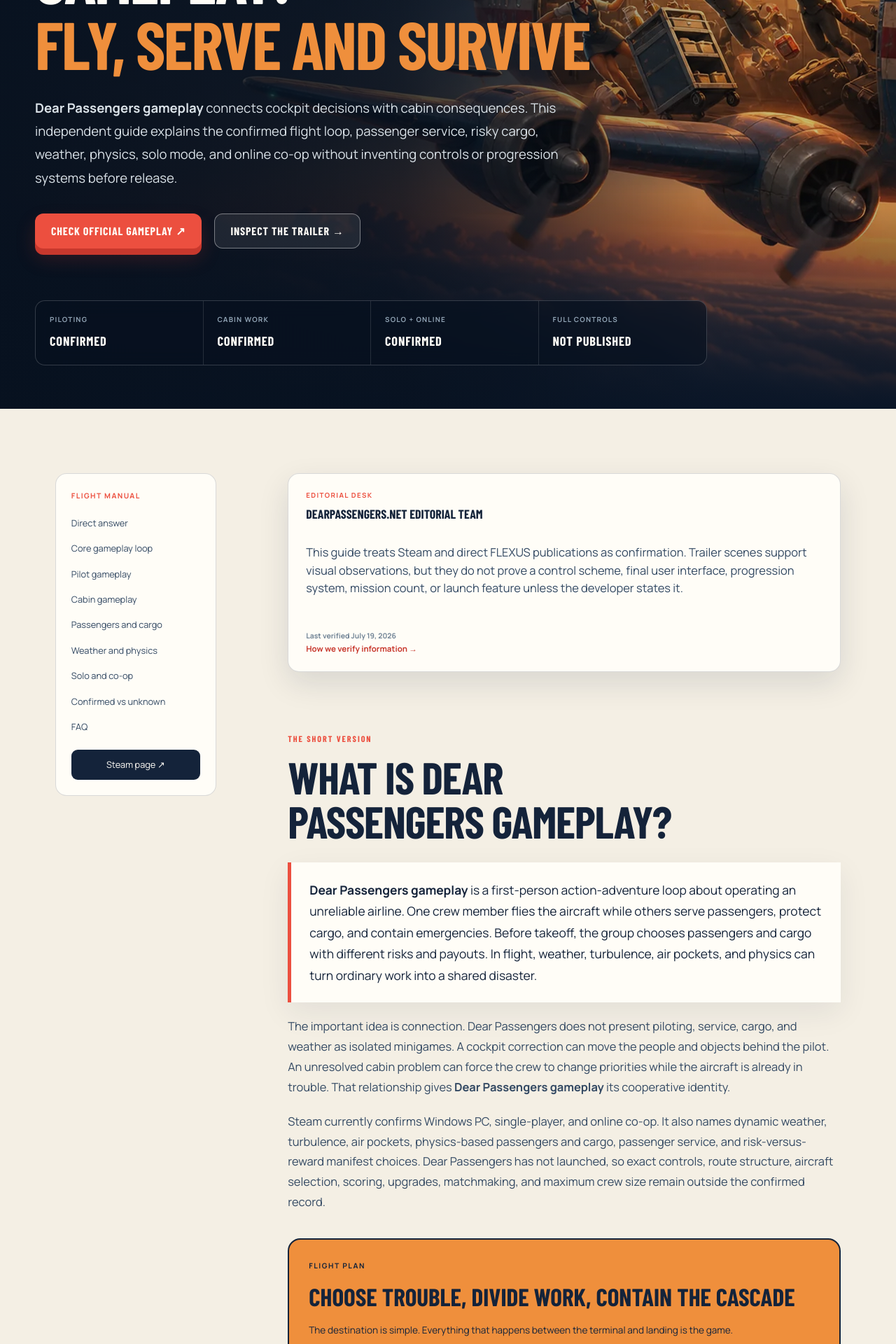
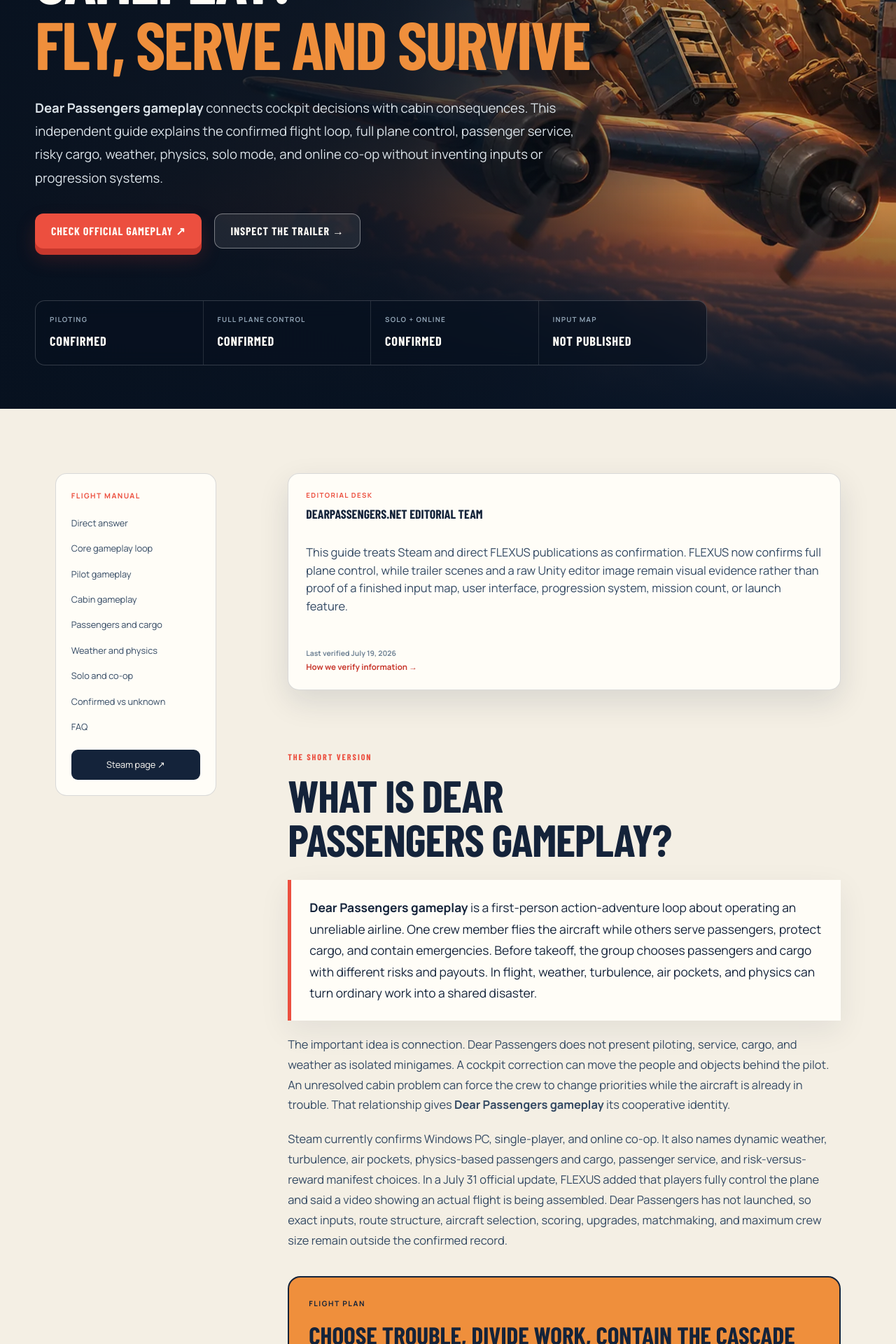
Before and after one commit to ht751810808-dev/dear-passengers, a Next.js app: page /dear-passengers-gameplay in a window 1280 px wide. Shown: the part 440-2360 px from the top of the page at 70% size. Built offline with nearby package versions, Linux system fonts and the light colour scheme; no server answers; a web font is replaced by a local one.

Commit message:
Update Dear Passengers gameplay evidence

```diff
--- a/app/dear-passengers-gameplay/page.tsx
+++ b/app/dear-passengers-gameplay/page.tsx
@@ -9,12 +9,13 @@
 
 const STEAM_URL = 'https://store.steampowered.com/app/4534960/Dear_Passengers/';
 const TRAILER_URL = 'https://www.youtube.com/watch?v=XRvd_HZesys';
+const GAMEPLAY_UPDATE_URL = 'https://steamcommunity.com/app/4534960/allnews/';
 const PAGE_URL = 'https://dearpassengers.net/dear-passengers-gameplay/';
 
 export const metadata: Metadata = {
   title: { absolute: 'Dear Passengers Gameplay: How Flying and Cabin Work' },
   description:
-    'Explore confirmed Dear Passengers gameplay, including piloting, cabin service, passengers, cargo, weather, physics, solo play, and online co-op.',
+    'Explore confirmed Dear Passengers gameplay, including full plane control, cabin service, cargo, weather, physics, solo play, and online co-op.',
   alternates: { canonical: '/dear-passengers-gameplay/', languages: { en: '/dear-passengers-gameplay/', ar: '/ar/dear-passengers-gameplay/', de: '/de/dear-passengers-gameplay/', tr: '/tr/dear-passengers-oynanis/', 'pt-BR': '/pt-br/dear-passengers-como-jogar/', es: '/es/dear-passengers-como-jugar/', 'my-MM': '/my/dear-passengers-gameplay/', 'x-default': '/dear-passengers-gameplay/' } },
   openGraph: {
     title: 'Dear Passengers Gameplay: Pilot, Cabin, Cargo and Chaos',
@@ -48,7 +49,7 @@
   {
     question: 'Can you fly the plane in Dear Passengers?',
     answer:
-      'Yes. Piloting is a confirmed part of Dear Passengers gameplay. The current Steam description says one crew member pilots while the others work inside the cabin, but it does not document instruments, takeoff steps, landing controls, autopilot, or flight-model realism.',
+      'Yes. Piloting is a confirmed part of Dear Passengers gameplay, and FLEXUS stated on July 31 that players fully control the plane. The developer has not yet documented instruments, takeoff steps, landing inputs, autopilot, or flight-model realism.',
   },
   {
     question: 'What does the cabin crew do?',
@@ -68,7 +69,7 @@
   {
     question: 'Are Dear Passengers controls confirmed?',
     answer:
-      'No complete control list is public. Pages that assign specific keyboard, controller, throttle, landing-gear, or emergency inputs are speculating unless they cite a playable build or a new FLEXUS control guide.',
+      'FLEXUS confirms that players fully control the plane, but no complete input list is public. Pages that assign specific keyboard, controller, throttle, landing-gear, or emergency inputs are speculating unless they cite a playable build or a new FLEXUS control guide.',
   },
 ];
 
@@ -79,7 +80,7 @@
   description: 'A source-backed explanation of the confirmed Dear Passengers gameplay loop.',
   mainEntityOfPage: PAGE_URL,
   datePublished: '2026-07-20',
-  dateModified: '2026-07-20',
+  dateModified: '2026-08-04',
   author: {
     '@type': 'Organization',
     name: 'DearPassengers.net Editorial Team',
@@ -91,7 +92,7 @@
     url: 'https://dearpassengers.net/',
     logo: { '@type': 'ImageObject', url: 'https://dearpassengers.net/images/logo.png' },
   },
-  image: 'https://dearpassengers.net/images/og-image.png',
+  image: 'https://dearpassengers.net/images/dear-passengers-unity-flight.webp',
 };
 
 const breadcrumbSchema = {
@@ -140,8 +141,8 @@
               <h1>Dear Passengers Gameplay:<br /><em>Fly, Serve and Survive</em></h1>
               <p>
                 <strong>Dear Passengers gameplay</strong> connects cockpit decisions with cabin consequences. This
-                independent guide explains the confirmed flight loop, passenger service, risky cargo, weather, physics,
-                solo mode, and online co-op without inventing controls or progression systems before release.
+                independent guide explains the confirmed flight loop, full plane control, passenger service, risky
+                cargo, weather, physics, solo mode, and online co-op without inventing inputs or progression systems.
               </p>
               <div className="hero-actions">
                 <a className="button" href={STEAM_URL} target="_blank" rel="noopener noreferrer">Check official gameplay ↗</a>
@@ -149,9 +150,9 @@
               </div>
               <div className="status-strip" aria-label="Dear Passengers gameplay status">
                 <div><small>PILOTING</small><strong>CONFIRMED</strong></div>
-                <div><small>CABIN WORK</small><strong>CONFIRMED</strong></div>
+                <div><small>FULL PLANE CONTROL</small><strong>CONFIRMED</strong></div>
                 <div><small>SOLO + ONLINE</small><strong>CONFIRMED</strong></div>
-                <div><small>FULL CONTROLS</small><strong>NOT PUBLISHED</strong></div>
+                <div><small>INPUT MAP</small><strong>NOT PUBLISHED</strong></div>
               </div>
             </div>
           </header>
@@ -172,7 +173,7 @@
             </aside>
 
             <div className="article-prose prose">
-              <EditorialNote note="This guide treats Steam and direct FLEXUS publications as confirmation. Trailer scenes support visual observations, but they do not prove a control scheme, final user interface, progression system, mission count, or launch feature unless the developer states it." />
+              <EditorialNote note="This guide treats Steam and direct FLEXUS publications as confirmation. FLEXUS now confirms full plane control, while trailer scenes and a raw Unity editor image remain visual evidence rather than proof of a finished input map, user interface, progression system, mission count, or launch feature." />
 
               <section id="answer">
                 <span className="kicker">THE SHORT VERSION</span>
@@ -193,8 +194,10 @@
                 <p>
                   Steam currently confirms Windows PC, single-player, and online co-op. It also names dynamic weather,
                   turbulence, air pockets, physics-based passengers and cargo, passenger service, and risk-versus-reward
-                  manifest choices. Dear Passengers has not launched, so exact controls, route structure, aircraft
-                  selection, scoring, upgrades, matchmaking, and maximum crew size remain outside the confirmed record.
+                  manifest choices. In a July 31 official update, FLEXUS added that players fully control the plane and
+                  said a video showing an actual flight is being assembled. Dear Passengers has not launched, so exact
+                  inputs, route structure, aircraft selection, scoring, upgrades, matchmaking, and maximum crew size
+                  remain outside the confirmed record.
                 </p>
                 <div className="fact-callout">
                   <span>FLIGHT PLAN</span>
@@ -238,8 +241,9 @@
                 <p>
                   Piloting is one of the clearest confirmed parts of <strong>Dear Passengers gameplay</strong>. Steam
                   says one member of the group flies while the others work inside the cabin. Official footage shows a
-                  first-person cockpit perspective and external hazards, but it does not provide a finished control
-                  manual or an uninterrupted flight from takeoff to landing.
+                  first-person cockpit perspective and external hazards. FLEXUS then stated directly on July 31 that
+                  players fully control the plane. That confirms player authority over the aircraft, but the studio has
+                  not yet published a finished control manual or an uninterrupted flight from takeoff to landing.
                 </p>
                 <p>
                   The pilot matters because aircraft movement affects the rest of the crew. Turbulence and air pockets
@@ -247,6 +251,21 @@
                   larger hazard, a sharp reaction may create immediate cleanup behind the door. Dear Passengers gameplay
                   turns movement into a team decision rather than a private steering task.
                 </p>
+                <figure className="article-source-figure">
+                  <Image
+                    src="/images/dear-passengers-unity-flight.webp"
+                    alt="Raw Dear Passengers Unity editor view of an aircraft cabin with passenger interaction markers"
+                    width={1920}
+                    height={897}
+                    sizes="(max-width: 900px) 100vw, 790px"
+                  />
+                  <figcaption>
+                    Raw Unity editor image published by FLEXUS in its{' '}
+                    <a href={GAMEPLAY_UPDATE_URL} target="_blank" rel="noopener noreferrer">July 31 Steam update ↗</a>.
+                    Development markers indicate work in progress, not a finished HUD or proof that every labeled
+                    interaction ships. © FLEXUS, used editorially.
+                  </figcaption>
+                </figure>
                 <h3>Is Dear Passengers a Flight Simulator?</h3>
                 <p>
                   Calling Dear Passengers a realistic flight simulator would overstate the evidence. Steam categorizes
@@ -257,10 +276,17 @@
                 </p>
                 <h3>What Pilot Controls Are Confirmed?</h3>
                 <p>
-                  No complete keyboard, mouse, controller, or flight-stick layout is public. FLEXUS has not explained
-                  throttle behavior, pitch and roll inputs, landing gear, autopilot, instrumentation, or accessibility
-                  assists. A responsible Dear Passengers gameplay page can confirm that the plane is flyable while
-                  leaving individual buttons open until a demo or official manual supplies evidence.
+                  Full aircraft control is now confirmed, but no complete keyboard, mouse, controller, or flight-stick
+                  layout is public. FLEXUS has not explained throttle behavior, pitch and roll inputs, landing gear,
+                  autopilot, instrumentation, or accessibility assists. A responsible Dear Passengers gameplay page can
+                  confirm player control while leaving individual buttons and simulation depth open until a demo,
+                  extended gameplay video, or official manual supplies evidence.
+                </p>
+                <p>
+                  FLEXUS says a longer <strong>Dear Passengers gameplay</strong> video is in production to show an actual
+                  flight, but gives no date. The statement confirms player control—not specific inputs, flight handling,
+                  landing, failure states, or the final interface. The{' '}
+                  <Link href="/dear-passengers-news">Dear Passengers news log</Link> tracks its release.
                 </p>
               </section>
 
@@ -372,7 +398,8 @@
                   <div role="row"><strong role="cell">Dear Passengers service and cargo protection</strong><span className="status-confirmed" role="cell">Confirmed</span><span role="cell">Steam features</span></div>
                   <div role="row"><strong role="cell">Dear Passengers weather and turbulence</strong><span className="status-confirmed" role="cell">Confirmed</span><span role="cell">Steam features</span></div>
                   <div role="row"><strong role="cell">Dear Passengers solo and online co-op</strong><span className="status-confirmed" role="cell">Confirmed</span><span role="cell">Steam feature panel</span></div>
-                  <div role="row"><strong role="cell">Dear Passengers controls and flight depth</strong><span className="status-open" role="cell">Not published</span><span role="cell">Needs demo or manual</span></div>
+                  <div role="row"><strong role="cell">Dear Passengers full plane control</strong><span className="status-confirmed" role="cell">Confirmed</span><span role="cell">July 31 FLEXUS update</span></div>
+                  <div role="row"><strong role="cell">Dear Passengers inputs and flight depth</strong><span className="status-open" role="cell">Not published</span><span role="cell">Needs video, demo, or manual</span></div>
                   <div role="row"><strong role="cell">Dear Passengers routes, aircraft and economy</strong><span className="status-open" role="cell">Not published</span><span role="cell">Needs product details</span></div>
                   <div role="row"><strong role="cell">Dear Passengers lobby, voice and crossplay</strong><span className="status-open" role="cell">Not announced</span><span role="cell">Needs FLEXUS confirmation</span></div>
                 </div>
@@ -406,8 +433,9 @@
                 <span className="kicker">PASSENGER QUESTIONS</span>
                 <h2>Dear Passengers Gameplay FAQ</h2>
                 <p>
-                  These answers reflect official material available on July 20, 2026. Dear Passengers gameplay may
-                  become more specific when FLEXUS publishes a public demo, longer uncut footage, or a launch manual.
+                  These answers reflect official material checked on August 4, 2026. Dear Passengers gameplay may
+                  become more specific when FLEXUS publishes the promised actual-flight video, a public demo, longer
+                  uncut footage, or a launch manual.
                 </p>
                 <FAQ items={faqs} />
               </section>
@@ -426,6 +454,7 @@
                   <Link className="button button-ghost" href="/dear-passengers-player-count">Player count →</Link>
                   <Link className="button button-ghost" href="/games-like-dear-passengers">Similar games →</Link>
                   <Link className="button button-ghost" href="/dear-passengers-demo">Demo status →</Link>
+                  <Link className="button button-ghost" href="/dear-passengers-news">Latest verified news →</Link>
                 </div>
               </section>
             </div>
--- a/app/sitemap.ts
+++ b/app/sitemap.ts
@@ -138,7 +138,7 @@
     },
     {
       url: `${baseUrl}/dear-passengers-gameplay/`,
-      lastModified: new Date('2026-07-20'),
+      lastModified: new Date('2026-08-04'),
     },
     {
       url: `${baseUrl}/dear-passengers-trailer/`,
```
Also changed, not shown: public/images/dear-passengers-unity-flight.webp (added).
